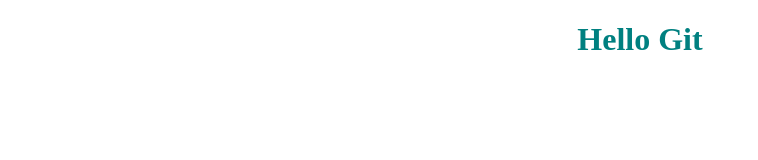
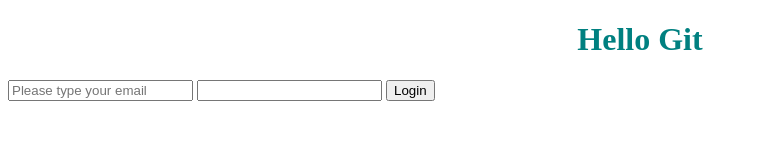
Before and after one commit to monycka/learning-github, a plain HTML site: page index.html in a window 1280 px wide. Shown: the whole page, without its empty margins (0-758 px from the left). Drawn offline with Linux system fonts and the light colour scheme.

Commit message:
Added HTML login form

```diff
--- a/index.html
+++ b/index.html
@@ -10,6 +10,9 @@
   <h1>
     Hello Git
   </h1>
+  <input type="email" placeholder="Please type your email">
+  <input type="password" name="Please type your password">
+  <input type="submit" value="Login">
   <script src="script.js"></script>
 </body>
 </html>
```
